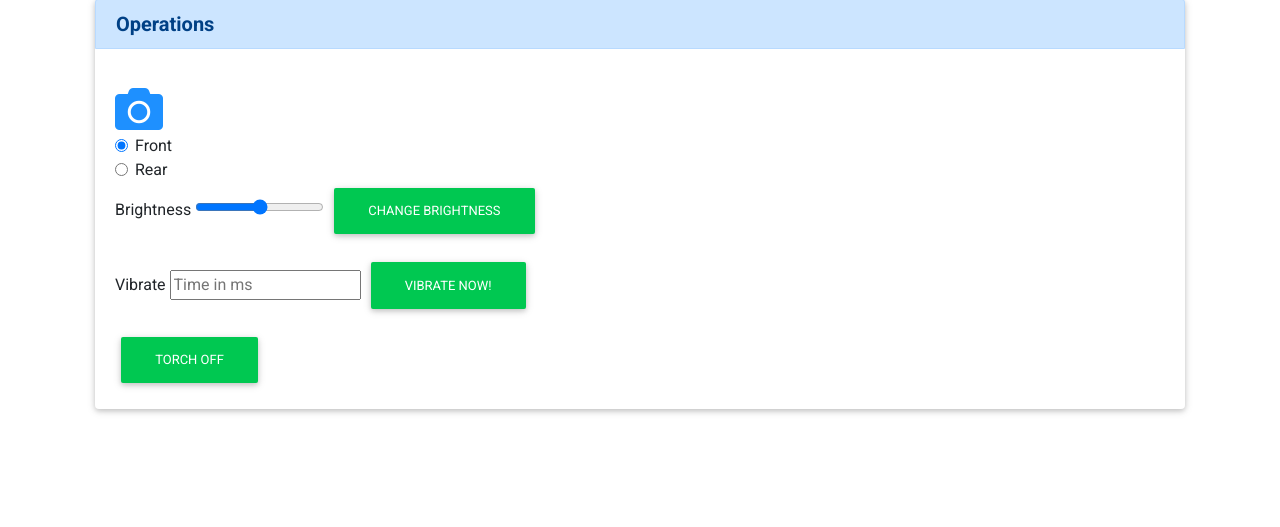
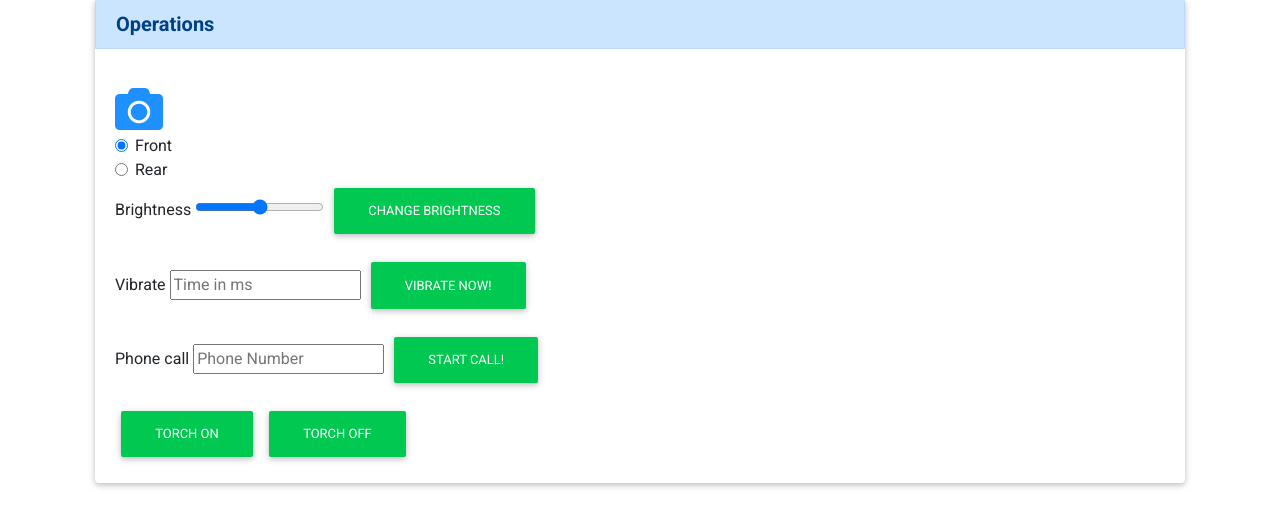
Before and after one commit to sam007vns/termux_django, a Django app: template main/templates/home.html in a window 1280 px wide. Shown: the part 115-642 px from the top of the page. Run offline with Django 3.2, Linux system fonts and the light colour scheme; the template is opened without the code that fills it, so the values that code supplies are empty; some libraries are stand-ins or nearby versions.

Commit message:
Fixed bugss

```diff
--- a/main/templates/home.html
+++ b/main/templates/home.html
@@ -100,16 +100,23 @@ else{
 <form class="form-group" method="POST" action="{% url 'home' %}">
   {% csrf_token %}
 <label for="customRange2" class="form-label">Brightness</label>
-<input type="range" class="form-range" min="0" max="255" id="customRange2">
+<input type="range" class="form-range" min="0" max="255" id="customRange2" name="bright">
 <button type="submit" class="btn btn-success" name="setBright" value="True">Change Brightness</button>
 </form>
 <form class="form-group" method="POST" action="{% url 'home' %}">
   {% csrf_token %}
 <label for="customRange2" class="form-label">Vibrate</label>
-<input type="text" id="vibs" name="vib" placeholder="Time in ms" required>
+<input type="text" id="vibs" name="duration" placeholder="Time in ms" required>
 <button type="submit" class="btn btn-success" name="vibrate" value="True">Vibrate Now!</button>
 </form>
-{% if torch == "False" %}<a href="{% url 'torch' 'True' %}" class="btn btn-success">Torch ON</a>{% else %}<a href="{% url 'torch' 'False' %}" class="btn btn-success">Torch OFF</a>{% endif %}
+<form class="form-group" method="POST" action="{% url 'home' %}">
+  {% csrf_token %}
+<label for="customRange2" class="form-label">Phone call</label>
+<input type="text" id="phn" name="number" placeholder="Phone Number" required>
+<button type="submit" class="btn btn-success" name="telephone" value="True">Start Call!</button>
+</form>
+<a href="{% url 'torch' 'True' %}" class="btn btn-success">Torch ON</a>
+<a href="{% url 'torch' 'False' %}" class="btn btn-success">Torch OFF</a>
   </div>
 
 </div>
```
